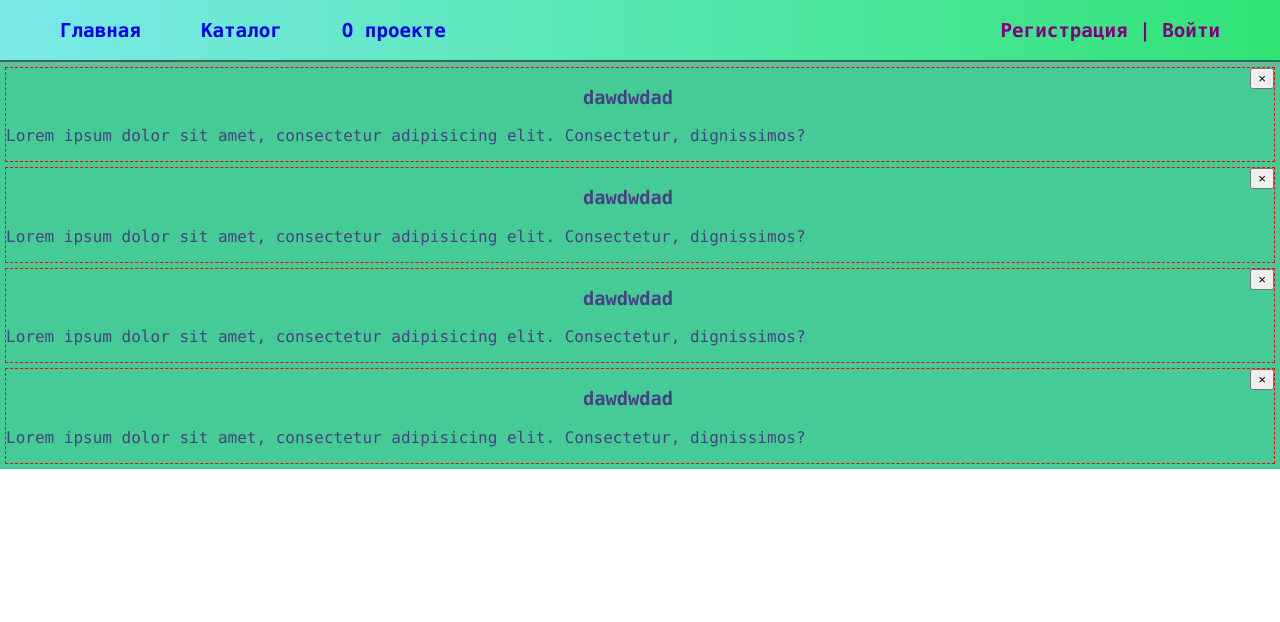
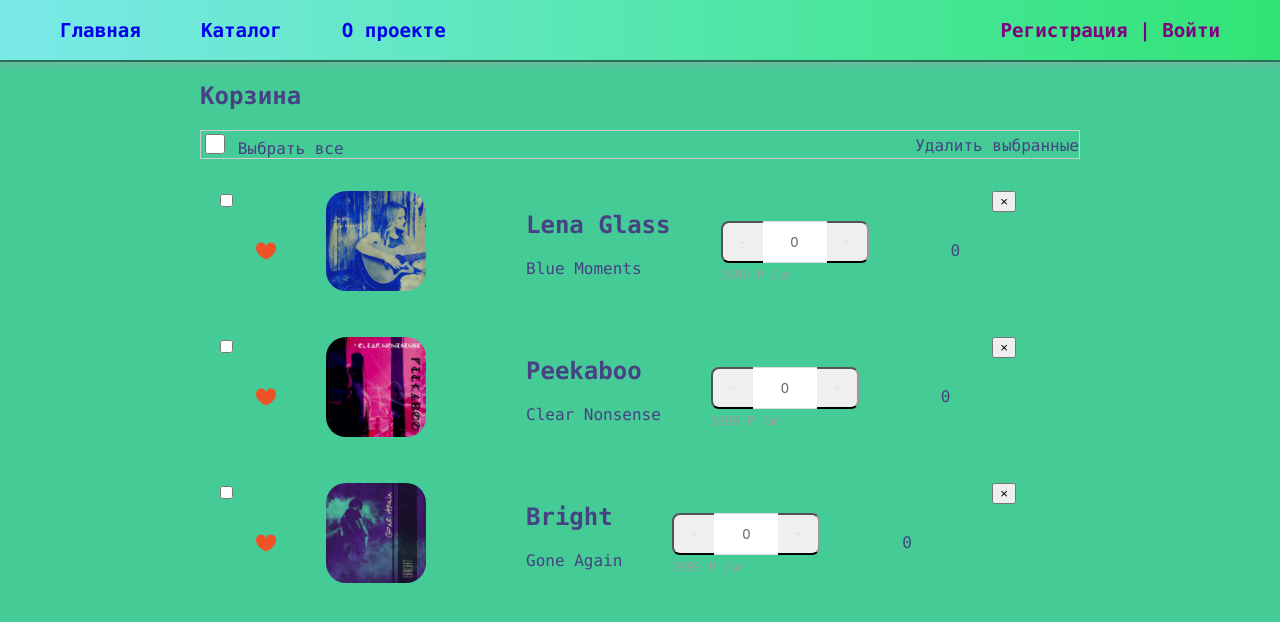
Before and after one commit to lig-vake/iret-sila, an Angular app in the folder frontend/: page /cart in a window 1280 px wide. Shown: the top 622 px of the page. Built offline with nearby package versions, Linux system fonts and the light colour scheme.

Commit message:
Добавлена красивая нерабочая корзина

```diff
--- a/frontend/src/app/app.module.ts
+++ b/frontend/src/app/app.module.ts
@@ -20,6 +20,7 @@ import { BrowserAnimationsModule } from '@angular/platform-browser/animations';
 import { MatInputModule } from '@angular/material/input';
 import { MatButtonModule } from '@angular/material/button';
 import { TrackComponent } from './components/track/track.component';
+import {MatCardModule} from "@angular/material/card";
 
 
 @NgModule({
@@ -55,6 +56,7 @@ import { TrackComponent } from './components/track/track.component';
         BrowserAnimationsModule,
         MatInputModule,
         MatButtonModule,
+        MatCardModule,
     ],
   providers: [],
   bootstrap: [AppComponent]
--- a/frontend/src/app/components/cart/cart.component.html
+++ b/frontend/src/app/components/cart/cart.component.html
@@ -50,12 +50,18 @@
 </svg><!-- SVGs -->
 <main>
   <div class="view view--grid view--current">
-  <app-show></app-show>
-    <app-show></app-show>
-    <app-show></app-show>
-    <app-show></app-show>
+    <h2 style="margin-left: 200px" >Корзина</h2>
+    <p style="border: 1px solid #ccc;margin-inline: 200px;" >
+      <input type="checkbox" style="width: 20px; height: 20px;" name="all"/>
+      Выбрать все
+      <span style="float: right; padding-top: 5px">Удалить выбранные</span>
+    </p>
+    <app-show
+      *ngFor="let i of alboms"
+      [albom]="i"
+    ></app-show>
+  </div>
 
-  </div><!-- /view-grid -->
 
 </main>
 
--- a/frontend/src/app/components/cart/cart.component.ts
+++ b/frontend/src/app/components/cart/cart.component.ts
@@ -1,4 +1,5 @@
 import { Component, OnInit } from '@angular/core';
+import {Albom} from "../catalog/catalog.component";
 
 @Component({
   selector: 'app-cart',
@@ -6,7 +7,29 @@ import { Component, OnInit } from '@angular/core';
   styleUrls: ['./cart.component.css']
 })
 export class CartComponent implements OnInit {
-
+  alboms: Albom[] = [
+    {href: "#album-1",
+      img: "./assets/img/album1.jpg",
+      alt: "album1",
+      year: 1999,
+      artist: "Lena Glass",
+      title: "Blue Moments"
+    },
+    {href: "#album-2",
+      img: "./assets/img/album2.jpg",
+      alt: "album2",
+      year: 1984,
+      artist: "Peekaboo",
+      title: "Clear Nonsense"
+    },
+    {href: "#album-3",
+      img: "./assets/img/album3.jpg",
+      alt: "album3",
+      year: 1989,
+      artist: "Bright",
+      title: "Gone Again"
+    }
+  ]
   constructor() { }
 
   ngOnInit(): void {
--- a/frontend/src/app/components/cart/show/show.component.css
+++ b/frontend/src/app/components/cart/show/show.component.css
@@ -1,10 +1,72 @@
+<!--
 .card {
-  margin: 5px;
   border: 1px dashed red;
+  margin-bottom: 30px;
+  margin-inline: 200px;
+  border-radius: 20px;
 }
 .head {
   text-align: center;
 }
 .btn {
   float: right;
+  margin-right: 20px;
+  height: 30px;
+  width: 30px;
 }
+table {
+}
+td{
+  border: 2px solid red;
+  width: 500px;
+  height:60px;
+  text-align:left;
+}
+.btn-show {
+  margin-top: 40px;
+  width: 20px;
+  height: 20px;
+}
+.count-buttons__input {
+  border: 1px solid #ddd;
+  border-right-color: rgb(221, 221, 221);
+  border-right-style: solid;
+  border-right-width: 1px;
+  border-left-color: rgb(221, 221, 221);
+  border-left-style: solid;
+  border-left-width: 1px;
+  display: inline-block;
+  height: 38px;
+  text-align: center;
+  vertical-align: top;
+  width: calc(100% / 3);
+  border-left: none;
+  border-right: none;
+  font-size: 14px;
+  line-height: 33px;
+  color: #666;
+  -webkit-appearance: none;
+  border-radius: 0;
+}
+.count-buttons__button_minus {
+  height: 42px;
+  width: 42px;
+  border-radius: 8px 0 0 8px;
+  border-right: none;
+  border-right-color: currentcolor;
+  color: #ddd;
+}
+.count-buttons__button_plus {
+  height: 42px;
+  width: 42px;
+  border-radius: 0 8px 8px 0;
+  border-left: none;
+  border-right-color: currentcolor;
+  color: #ddd;
+}
+.price_pod_knopkoi {
+  font-size: 12px;
+  line-height: 16px;
+  color: #999;
+  margin: 4px 0 0;
+}
--- a/frontend/src/app/components/cart/show/show.component.html
+++ b/frontend/src/app/components/cart/show/show.component.html
@@ -1,6 +1,31 @@
-<div class="card">
-  <button class="btn">&times;</button>
-
-  <h3 class="head" >dawdwdad</h3>
-  <p>Lorem ipsum dolor sit amet, consectetur adipisicing elit. Consectetur, dignissimos?</p>
-</div>
+<mat-card style="margin-left: 200px;width:800px; margin-bottom: 10px;">
+  <div style="display:inline-flex;">
+        <div >
+          <input type="checkbox">
+        </div>
+          <div>
+            <img style="padding-left: 20px;height: 20px; width: 20px; margin-top: 50px;" src="./assets/img/heart.png" >
+          </div>
+          <div>
+            <img style="margin-left: 50px;height: 100px; width: 100px; border-radius: 20px;" [src]="albom.img">
+          </div>
+          <div style="margin-left: 100px;" >
+            <h2>{{albom.artist}}</h2>
+            <p>{{albom.title}}</p>
+          </div>
+          <div style="width:180px; margin-left: 50px; margin-top: 30px;">
+            <button class="count-buttons__button_minus" (click)="decrease()" >-</button>
+            <input class="count-buttons__input" type="text" readonly [value]="count" #Count>
+            <button class="count-buttons__button_plus" (click)="increase()" >+</button>
+                  <div class="price_pod_knopkoi">
+                    {{priceOne}} Р /шт
+                  </div>
+           </div>
+                <div style="margin-left: 50px; margin-top:50px; float: right;" >
+                  {{price}}
+                </div>
+  </div>
+  <div style="float: right;" >
+    <button>&times;</button>
+  </div>
+</mat-card>
--- a/frontend/src/app/components/cart/show/show.component.ts
+++ b/frontend/src/app/components/cart/show/show.component.ts
@@ -8,9 +8,24 @@ import {Albom} from "../../catalog/catalog.component";
 })
 export class ShowComponent implements OnInit, OnDestroy {
 
+  priceOne: number = 3999
+  count: number = 0
+  price: number = this.priceOne * this.count
+  @Input() albom: Albom
   constructor() { }
 
   ngOnInit(): void {
+  }
+  increase() {
+    this.count++
+  }
+  decrease(): number {
+    if( (this.count - 1) < 0) return 0
+    else
+    {
+      this.count = this.count - 1
+      return 0
+    }
   }
 
   ngOnDestroy(): void {
--- a/frontend/src/styles.css
+++ b/frontend/src/styles.css
@@ -6,3 +6,6 @@ body{
 
 /*html, body { height: 100%; }*/
 /*body { margin: 0; font-family: Roboto, "Helvetica Neue", sans-serif; }*/
+
+html, body { height: 100%; }
+body { margin: 0; font-family: Roboto, "Helvetica Neue", sans-serif; }
```
Also changed, not shown: frontend/src/assets/img/heart.png (added), frontend/src/assets/img/plus.svg (added). Lines whose indentation alone changed are shown as unchanged.
